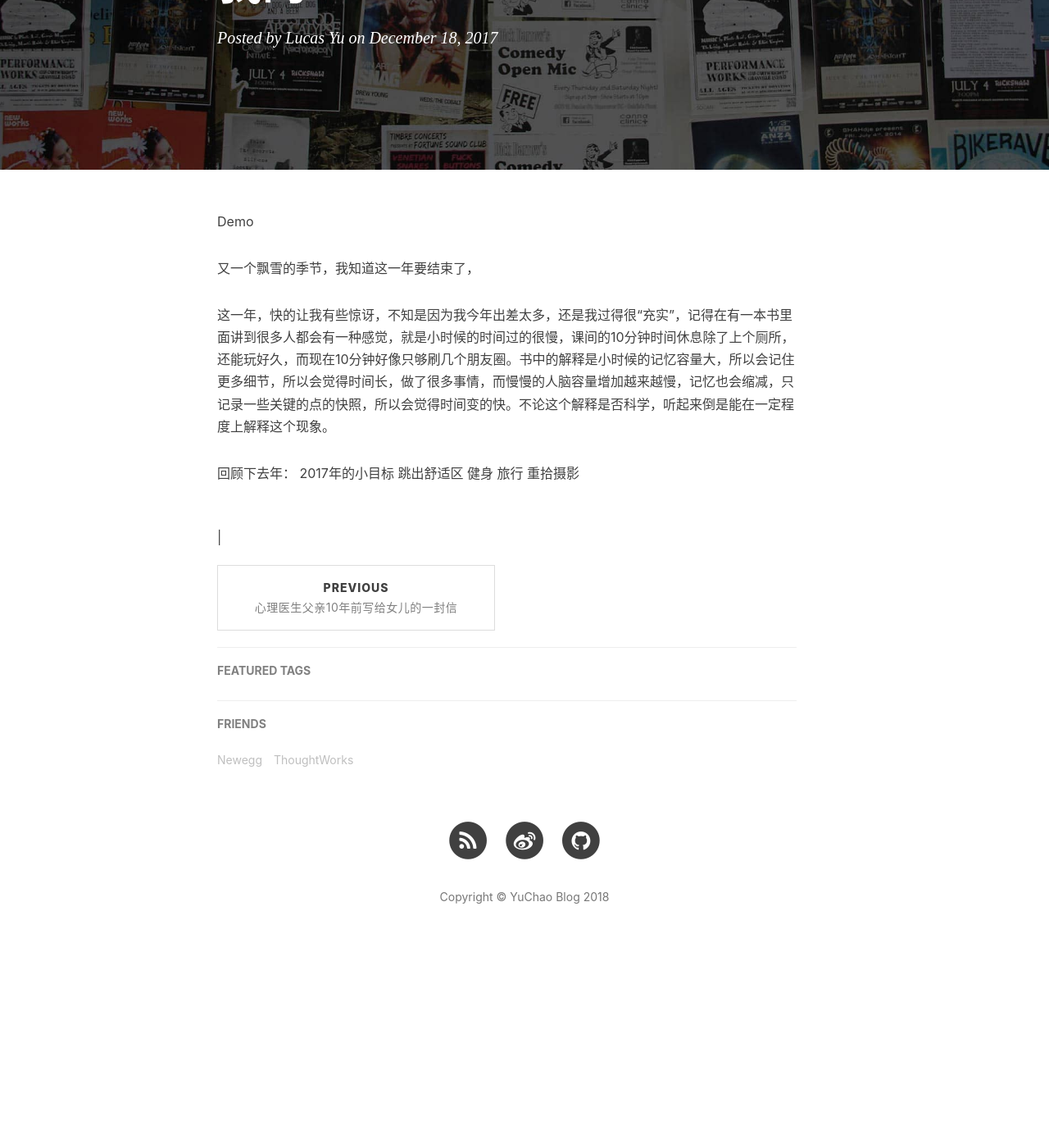
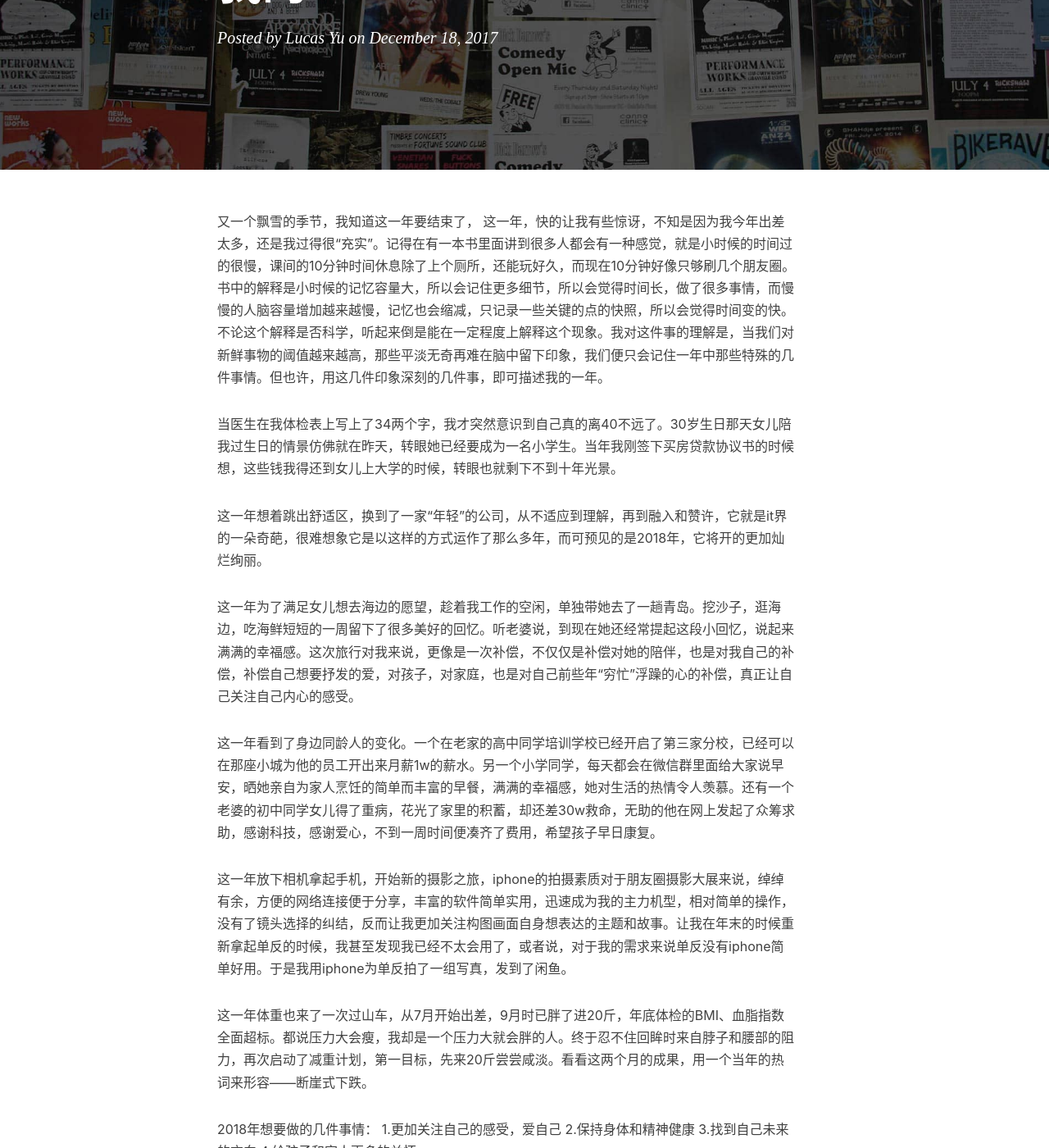
Before and after one commit to windea/windea.github.io, a Jekyll site: the page built from _posts/2017-12-18-In-the-year-of-2017.md, in a window 1280 px wide and 1400 px high, scrolled down 216 px. Shown: the whole window at 82% size. Built offline with Jekyll 4.4.1, drawn with Linux system fonts in a browser that asks for light colours; nearby versions of some CDN libraries; comment, search, counter and statistics services are not loaded; before the commit the page ends 1414 px from its top, so only the background shows below that; some of the changed text lies outside the part shown.

Commit message:
Update 2017-12-18-In-the-year-of-2017.md

```diff
--- a/_posts/2017-12-18-In-the-year-of-2017.md
+++ b/_posts/2017-12-18-In-the-year-of-2017.md
@@ -11,16 +11,23 @@ categories:
 
 ---
 
-Demo
+又一个飘雪的季节，我知道这一年要结束了，
+这一年，快的让我有些惊讶，不知是因为我今年出差太多，还是我过得很“充实”。记得在有一本书里面讲到很多人都会有一种感觉，就是小时候的时间过的很慢，课间的10分钟时间休息除了上个厕所，还能玩好久，而现在10分钟好像只够刷几个朋友圈。书中的解释是小时候的记忆容量大，所以会记住更多细节，所以会觉得时间长，做了很多事情，而慢慢的人脑容量增加越来越慢，记忆也会缩减，只记录一些关键的点的快照，所以会觉得时间变的快。不论这个解释是否科学，听起来倒是能在一定程度上解释这个现象。我对这件事的理解是，当我们对新鲜事物的阈值越来越高，那些平淡无奇再难在脑中留下印象，我们便只会记住一年中那些特殊的几件事情。但也许，用这几件印象深刻的几件事，即可描述我的一年。
 
+当医生在我体检表上写上了34两个字，我才突然意识到自己真的离40不远了。30岁生日那天女儿陪我过生日的情景仿佛就在昨天，转眼她已经要成为一名小学生。当年我刚签下买房贷款协议书的时候想，这些钱我得还到女儿上大学的时候，转眼也就剩下不到十年光景。
 
-又一个飘雪的季节，我知道这一年要结束了，
+这一年想着跳出舒适区，换到了一家“年轻”的公司，从不适应到理解，再到融入和赞许，它就是it界的一朵奇葩，很难想象它是以这样的方式运作了那么多年，而可预见的是2018年，它将开的更加灿烂绚丽。
 
-这一年，快的让我有些惊讶，不知是因为我今年出差太多，还是我过得很“充实”，记得在有一本书里面讲到很多人都会有一种感觉，就是小时候的时间过的很慢，课间的10分钟时间休息除了上个厕所，还能玩好久，而现在10分钟好像只够刷几个朋友圈。书中的解释是小时候的记忆容量大，所以会记住更多细节，所以会觉得时间长，做了很多事情，而慢慢的人脑容量增加越来越慢，记忆也会缩减，只记录一些关键的点的快照，所以会觉得时间变的快。不论这个解释是否科学，听起来倒是能在一定程度上解释这个现象。
+这一年为了满足女儿想去海边的愿望，趁着我工作的空闲，单独带她去了一趟青岛。挖沙子，逛海边，吃海鲜短短的一周留下了很多美好的回忆。听老婆说，到现在她还经常提起这段小回忆，说起来满满的幸福感。这次旅行对我来说，更像是一次补偿，不仅仅是补偿对她的陪伴，也是对我自己的补偿，补偿自己想要抒发的爱，对孩子，对家庭，也是对自己前些年“穷忙”浮躁的心的补偿，真正让自己关注自己内心的感受。
 
-回顾下去年：
-2017年的小目标
-跳出舒适区
-健身
-旅行
-重拾摄影
+这一年看到了身边同龄人的变化。一个在老家的高中同学培训学校已经开启了第三家分校，已经可以在那座小城为他的员工开出来月薪1w的薪水。另一个小学同学，每天都会在微信群里面给大家说早安，晒她亲自为家人烹饪的简单而丰富的早餐，满满的幸福感，她对生活的热情令人羡慕。还有一个老婆的初中同学女儿得了重病，花光了家里的积蓄，却还差30w救命，无助的他在网上发起了众筹求助，感谢科技，感谢爱心，不到一周时间便凑齐了费用，希望孩子早日康复。
+
+这一年放下相机拿起手机，开始新的摄影之旅，iphone的拍摄素质对于朋友圈摄影大展来说，绰绰有余，方便的网络连接便于分享，丰富的软件简单实用，迅速成为我的主力机型，相对简单的操作，没有了镜头选择的纠结，反而让我更加关注构图画面自身想表达的主题和故事。让我在年末的时候重新拿起单反的时候，我甚至发现我已经不太会用了，或者说，对于我的需求来说单反没有iphone简单好用。于是我用iphone为单反拍了一组写真，发到了闲鱼。
+
+这一年体重也来了一次过山车，从7月开始出差，9月时已胖了进20斤，年底体检的BMI、血脂指数全面超标。都说压力大会瘦，我却是一个压力大就会胖的人。终于忍不住回眸时来自脖子和腰部的阻力，再次启动了减重计划，第一目标，先来20斤尝尝咸淡。看看这两个月的成果，用一个当年的热词来形容——断崖式下跌。
+
+2018年想要做的几件事情：
+1.更加关注自己的感受，爱自己
+2.保持身体和精神健康
+3.找到自己未来的方向
+4.给孩子和家人更多的关怀
```
